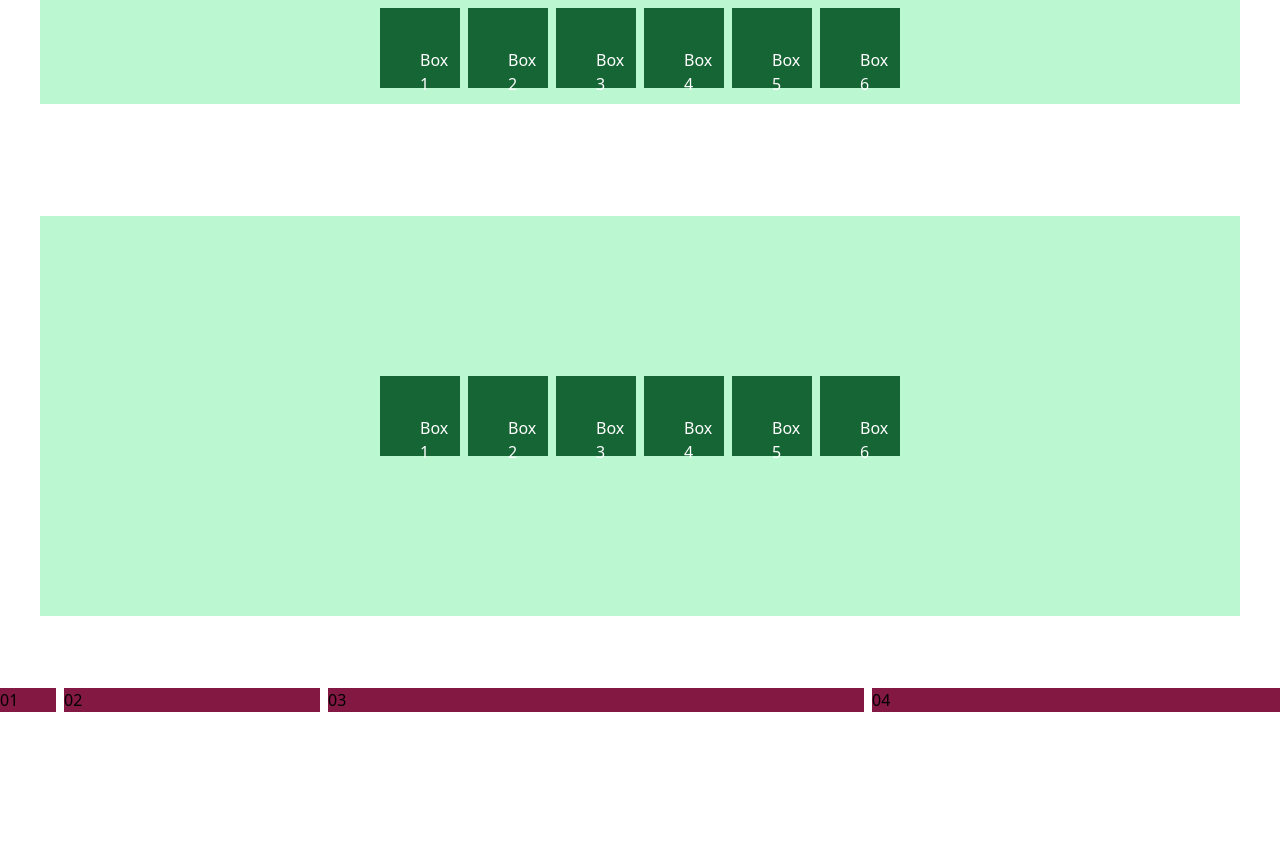
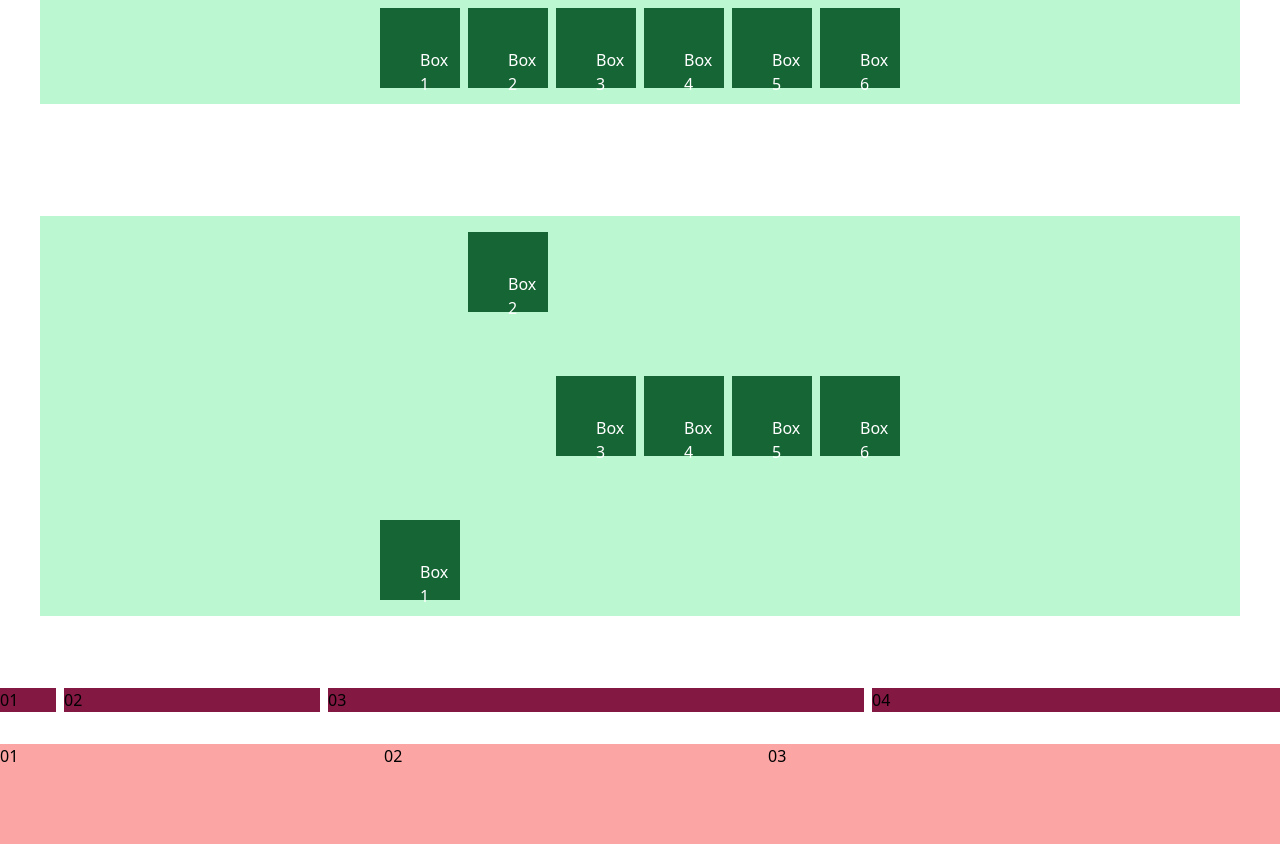
Before and after one commit to Mareola-Mabs/Learning-Tailwind-CSS, a plain HTML site: page flex/index.html in a window 1280 px wide. Shown: the part 4832-5676 px from the top of the page. Before the commit the page ends 5544 px from the top, so only its background shows below. Drawn offline with nearby package versions, Linux system fonts and the light colour scheme.

Commit message:
feat: add flex basis

```diff
--- a/flex/index.html
+++ b/flex/index.html
@@ -139,8 +139,8 @@
 
     <!-- Flex wrap reverse -->
     <div class="bg-green-200 p-4 m-10 flex flex-row justify-center gap-2 h-[50vh] items-center flex-wrap-reverse">
-        <div class="bg-green-800 p-10 text-white w-20 h-20">Box 1</div>
-        <div class="bg-green-800 p-10 text-white w-20 h-20">Box 2</div>
+        <div class="bg-green-800 p-10 text-white w-20 h-20 self-start">Box 1</div>
+        <div class="bg-green-800 p-10 text-white w-20 h-20 self-end">Box 2</div>
         <div class="bg-green-800 p-10 text-white w-20 h-20">Box 3</div>
         <div class="bg-green-800 p-10 text-white w-20 h-20">Box 4</div>
         <div class="bg-green-800 p-10 text-white w-20 h-20">Box 5</div>
@@ -163,6 +163,13 @@
         </div>
       </div>
 
+      <!-- Flex basis -->
+       <div class="container h-[100px] w-full bg-blue-300 flex flex-row">
+        <div class="bg-red-300 h-[100%] basis-[30%]">01</div>
+        <div class="bg-red-300 h-[100%] basis-[30%]">02</div>
+        <div class="bg-red-300 h-[100%] basis-[40%]">03</div>
+       </div>
+
 
 
 
```
